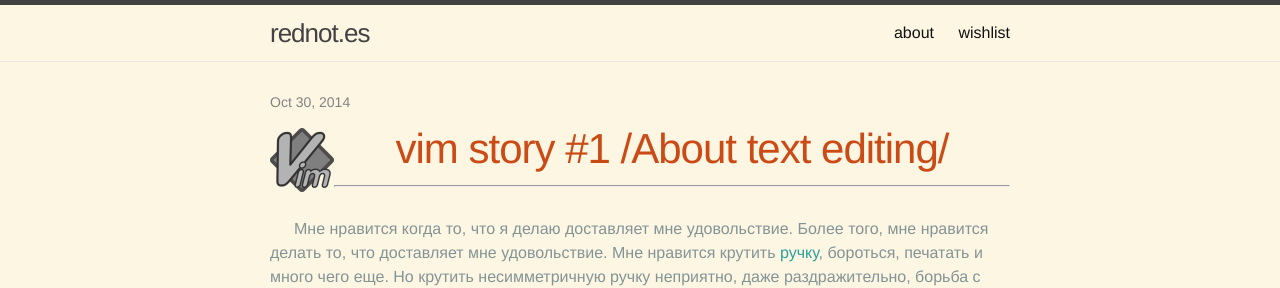
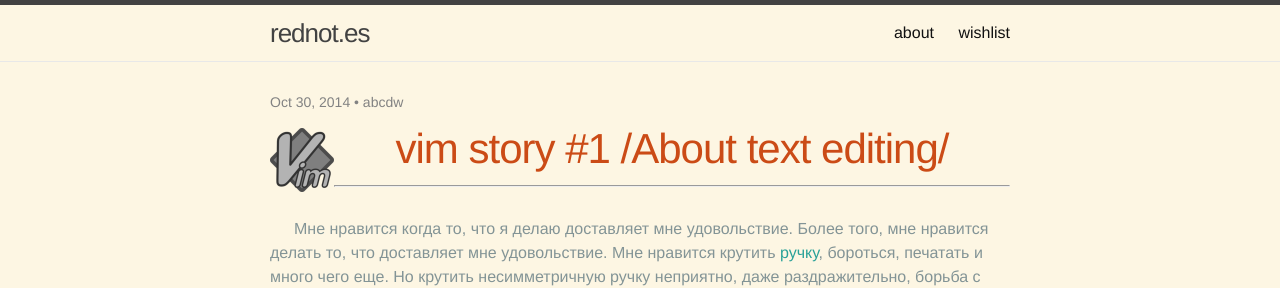
Before and after one commit to rednotes/rednotes.github.io, a Jekyll site: the page built from _posts/2014-10-30-vim-story-1.markdown, in a window 1280 px wide and 900 px high. Shown: the top 288 px of the window. Built offline with Jekyll 4.4.1, drawn with Linux system fonts in a browser that asks for light colours; Markdown is read by kramdown in place of the engine named in the settings; comment, search, counter and statistics services are not loaded.

Commit message:
Add author field to posts

```diff
--- a/_posts/2014-09-14-vim-story-0.markdown
+++ b/_posts/2014-09-14-vim-story-0.markdown
@@ -4,6 +4,7 @@ title: "vim story #0 /My first time/"
 permalink: story/vim/0
 image: /downloads/icons/vim.png
 tags: vim, linux, life
+author: abcdw
 ---
 
 Все знают, что существует замечательный текстовый редактор [vim][]. Хотя нет, далеко не все, да и те кто что-либо слышал о нем, как правило, имеют очень косвенное представление о том, что это такое. Но сегодня не буду рассказывать о его возможностях, плюсах и минусах, а поделюсь историей о том, как лично я познакомился с ним.
--- a/_posts/2014-10-30-vim-story-1.markdown
+++ b/_posts/2014-10-30-vim-story-1.markdown
@@ -4,6 +4,7 @@ title: "vim story #1 /About text editing/"
 permalink: story/vim/1
 image: /downloads/icons/vim.png
 tags: vim, linux, emacs, dvorak
+author: abcdw
 ---
 
 Мне нравится когда то, что я делаю доставляет мне удовольствие. Более того, мне нравится делать то, что доставляет мне удовольствие. Мне нравится крутить [ручку][pen_spinning], бороться, печатать и много чего еще. Но крутить несимметричную ручку неприятно, даже раздражительно, борьба с незабинтованными пальцами, в джинсах доставляет сильный дискомфорт. Чтобы получать удовольствие от печати достаточно удобной клавиатуры и хорошей раскладки, но этого недостаточно для редактирования текста. Для этого как минимум нужен хороший текстовый редактор.
--- a/_posts/2015-03-19-checkers-thought-0.markdown
+++ b/_posts/2015-03-19-checkers-thought-0.markdown
@@ -4,6 +4,7 @@ title: "Это же очевидно! И ежу понятно."
 date: "2015-03-21 17:30:42 +0300"
 image: /downloads/icons/hedgehog.png
 tags: life
+author: abcdw
 ---
 
 Меня все чаще посещает одна и та же мысль. Как люди так легко и просто оценивают любую ситуацию, как они выдвигают утверждения, в которых полностью уверены? Не хочу сейчас рассуждать на тему того, что мир нельзя поделить на "черное и белое", что правда относительна и вообще, невозможно познание объективной действительности посредством субъективного опыта.
--- a/_posts/2015-05-21-vim-story-2.markdown
+++ b/_posts/2015-05-21-vim-story-2.markdown
@@ -4,6 +4,7 @@ title: "vim story #2 /Survive/"
 permalink: story/vim/2
 image: /downloads/icons/vim.png
 tags: vim, vim-help, installation
+author: abcdw
 ---
 
 Первое, что вы должны сделать - это выжить в этом жестоком мире. Ни для кого не секрет, что дефолтный сетап `vim` выглядит, мягко говоря, ужасающе, да и поведение у него не самое предсказуемое. Предложу пару идей, чтобы помочь вам остаться в живых и при этом получить минимум психологических и физических увечий.
```
